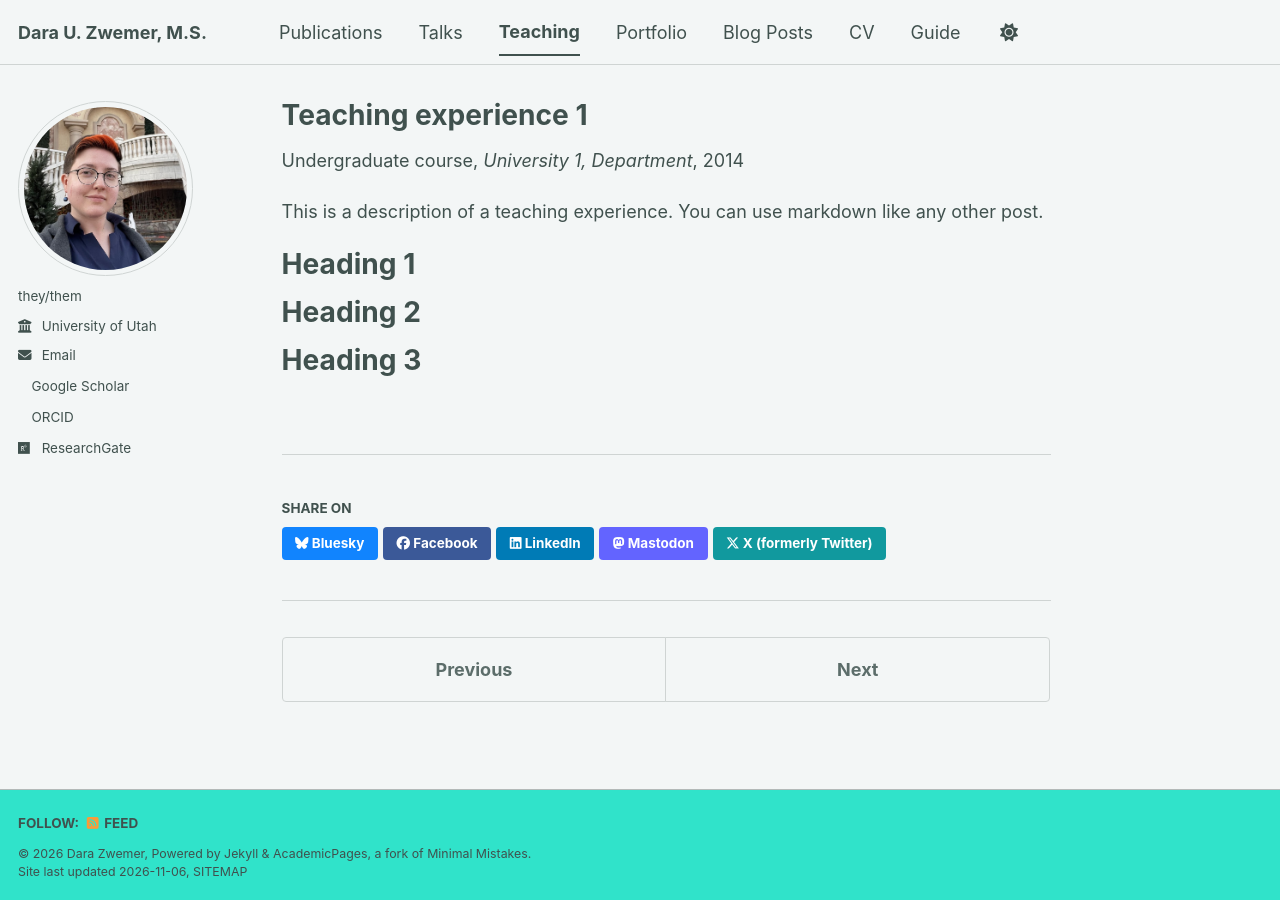
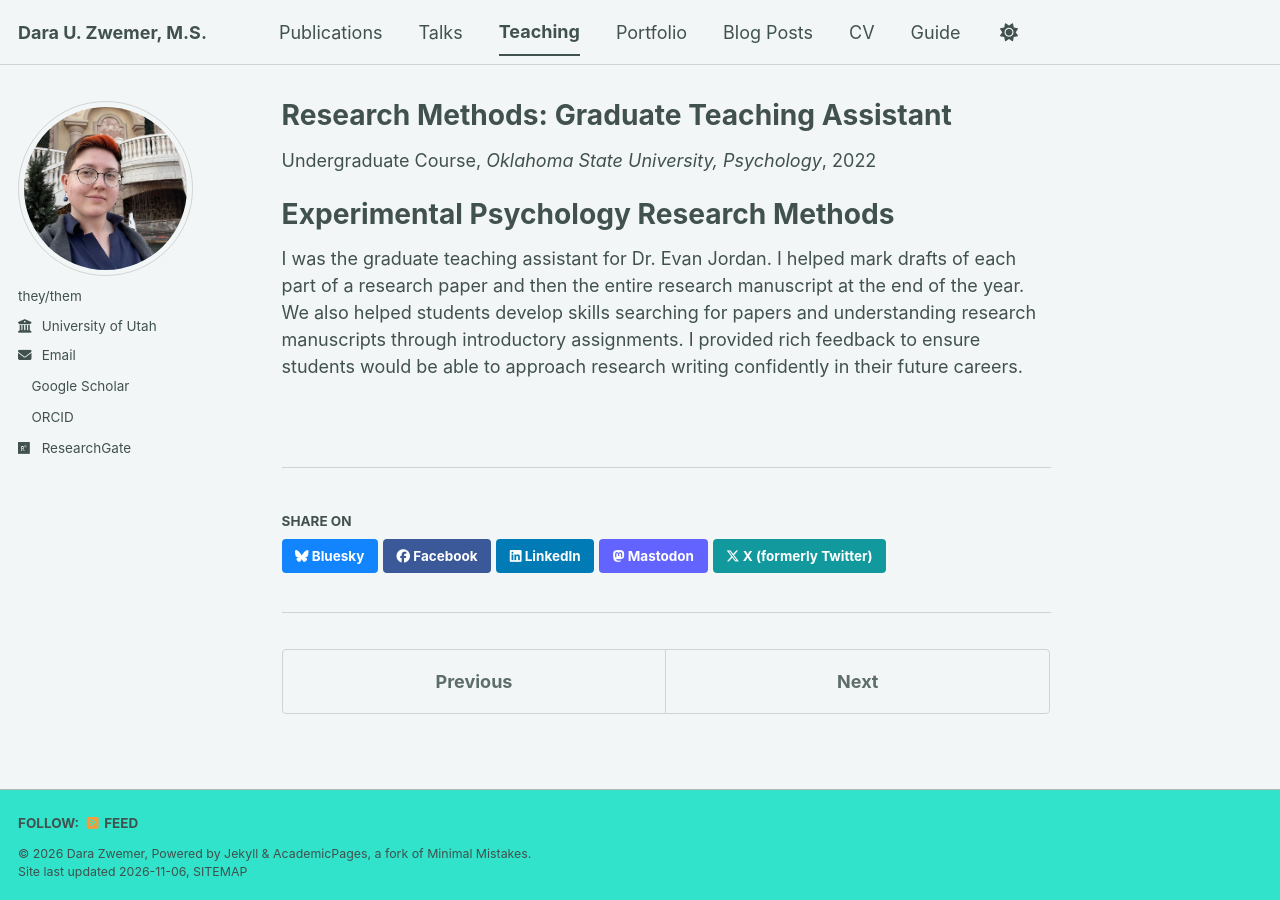
Before and after one commit to daraZwemer/daraZwemer.github.io, a Jekyll site: the page built from _teaching/2014-spring-teaching-1.md, in a window 1280 px wide. Built offline with Jekyll 4.4.1, drawn with Linux system fonts in a browser that asks for light colours; a style sheet for code colours, icons or effects is not loaded.

Commit message:
Update 2014-spring-teaching-1.md
Research Methods

```diff
--- a/_teaching/2014-spring-teaching-1.md
+++ b/_teaching/2014-spring-teaching-1.md
@@ -1,20 +1,12 @@
 ---
-title: "Teaching experience 1"
+title: "Research Methods: Graduate Teaching Assistant"
 collection: teaching
-type: "Undergraduate course"
-permalink: /teaching/2014-spring-teaching-1
-venue: "University 1, Department"
-date: 2014-01-01
-location: "City, Country"
+type: "Undergraduate Course"
+permalink: /teaching/TARM
+venue: "Oklahoma State University, Psychology"
+date: 2022-08-1
+location: "Stillwater, United States of America"
 ---
-
-This is a description of a teaching experience. You can use markdown like any other post.
-
-Heading 1
+Experimental Psychology Research Methods
 ======
-
-Heading 2
-======
-
-Heading 3
-======
+I was the graduate teaching assistant for Dr. Evan Jordan. I helped mark drafts of each part of a research paper and then the entire research manuscript at the end of the year. We also helped students develop skills searching for papers and understanding research manuscripts through introductory assignments. I provided rich feedback to ensure students would be able to approach research writing confidently in their future careers.
```
